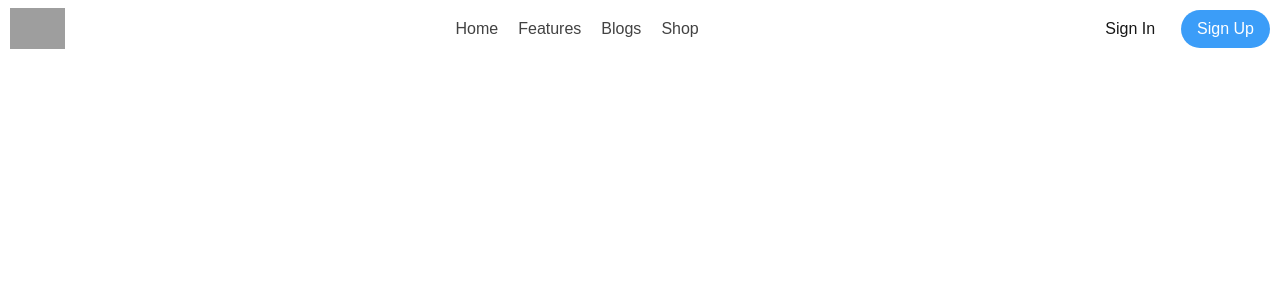
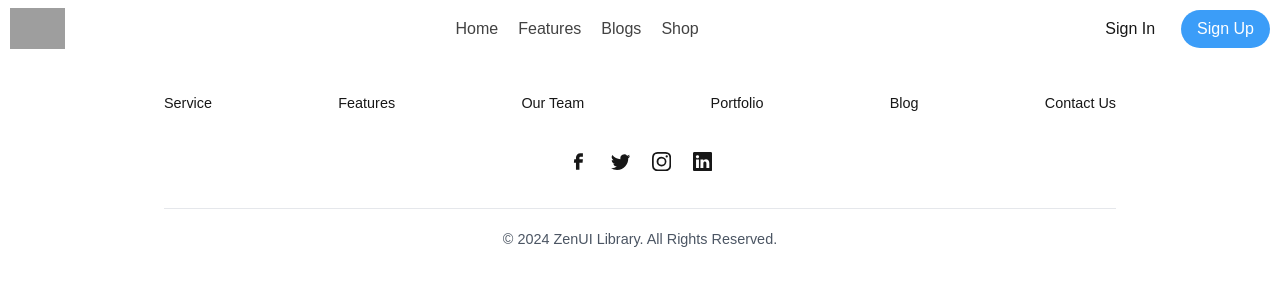
Before and after one commit to clavelian/ltph, a Next.js app in the folder lt/: page / in a window 1280 px wide. Shown: the top 300 px of the page. Built offline with nearby package versions, Linux system fonts and the light colour scheme; grey boxes are pictures that could not be loaded.

Commit message:
added footer

```diff
--- /dev/null
+++ b/lt/app/components/footer/footer.tsx
@@ -0,0 +1,58 @@
+"use client";
+import React from "react";
+
+// react icons
+import { CgFacebook } from "react-icons/cg";
+import { BsInstagram, BsLinkedin, BsTwitter } from "react-icons/bs";
+
+const ResponsiveFooter = () => {
+  return (
+    <footer className="bg-white boxShadow rounded-xl w-full p-6 lg:p-9">
+      <div className="flex justify-center gap-[30px] flex-wrap w-full sm:px-32">
+        <div className="flex justify-center sm:justify-between gap-[30px] w-full flex-wrap">
+          <p className="text-[0.9rem] text-text hover:text-primary cursor-pointer transition-all duration-200">
+            Service
+          </p>
+          <p className="text-[0.9rem] text-text hover:text-primary cursor-pointer transition-all duration-200">
+            Features
+          </p>
+          <p className="text-[0.9rem] text-text hover:text-primary cursor-pointer transition-all duration-200">
+            Our Team
+          </p>
+          <p className="text-[0.9rem] text-text hover:text-primary cursor-pointer transition-all duration-200">
+            Portfolio
+          </p>
+          <p className="text-[0.9rem] text-text hover:text-primary cursor-pointer transition-all duration-200">
+            Blog
+          </p>
+          <p className="text-[0.9rem] text-text hover:text-primary cursor-pointer transition-all duration-200">
+            Contact Us
+          </p>
+        </div>
+
+        <div className="flex items-center flex-wrap gap-[10px] text-text">
+          <a className="text-[1.3rem] p-1.5 cursor-pointer rounded-full hover:text-white hover:bg-primary transition-all duration-300">
+            <CgFacebook />
+          </a>
+          <a className="text-[1.2rem] p-1.5 cursor-pointer rounded-full hover:text-white hover:bg-primary transition-all duration-300">
+            <BsTwitter />
+          </a>
+          <a className="text-[1.2rem] p-1.5 cursor-pointer rounded-full hover:text-white hover:bg-primary transition-all duration-300">
+            <BsInstagram />
+          </a>
+          <a className="text-[1.2rem] p-1.5 cursor-pointer rounded-full hover:text-white hover:bg-primary transition-all duration-300">
+            <BsLinkedin />
+          </a>
+        </div>
+
+        <div className="border-t border-gray-200 pt-[20px] flex items-center w-full flex-wrap gap-[20px] justify-center">
+          <p className="text-[0.8rem] sm:text-[0.9rem] text-gray-600">
+            © 2024 ZenUI Library. All Rights Reserved.{" "}
+          </p>
+        </div>
+      </div>
+    </footer>
+  );
+};
+
+export default ResponsiveFooter;
--- a/lt/app/page.tsx
+++ b/lt/app/page.tsx
@@ -1,4 +1,5 @@
-import ResponsiveNavbar from "./components/navbar";
+import ResponsiveNavbar from "./components/navbar/navbar";
+import ResponsiveFooter from "./components/footer/footer";
 
 export default function Home() {
   return (
@@ -6,6 +7,10 @@ export default function Home() {
       <nav>
         <ResponsiveNavbar />
       </nav>
+
+      <footer>
+        <ResponsiveFooter />
+      </footer>
     </>
   );
 }
```
Also changed, not shown: lt/app/components/navbar/navbar.tsx (renamed from lt/app/components/navbar.tsx).
